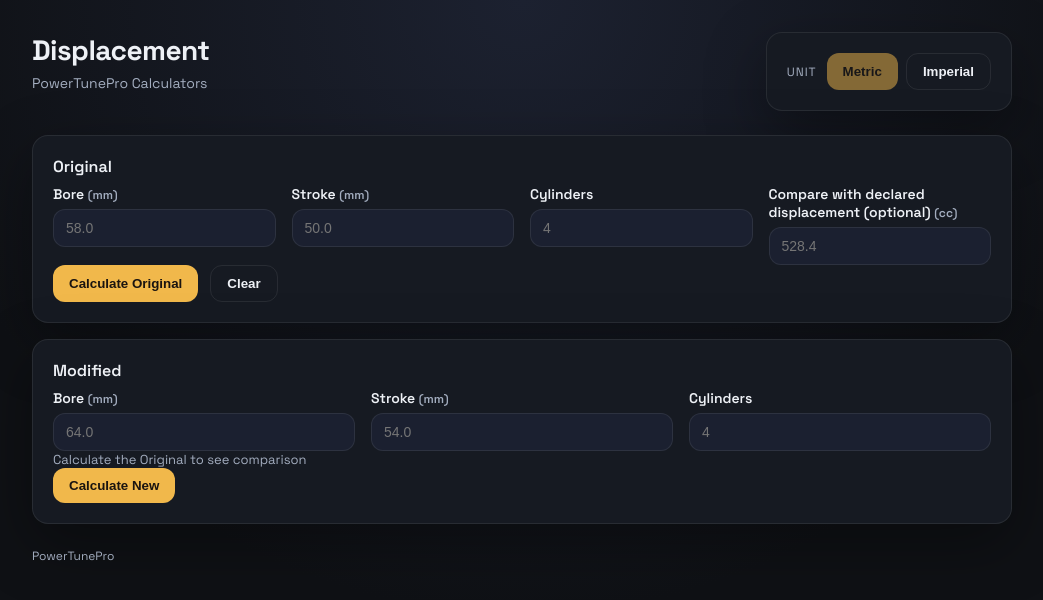
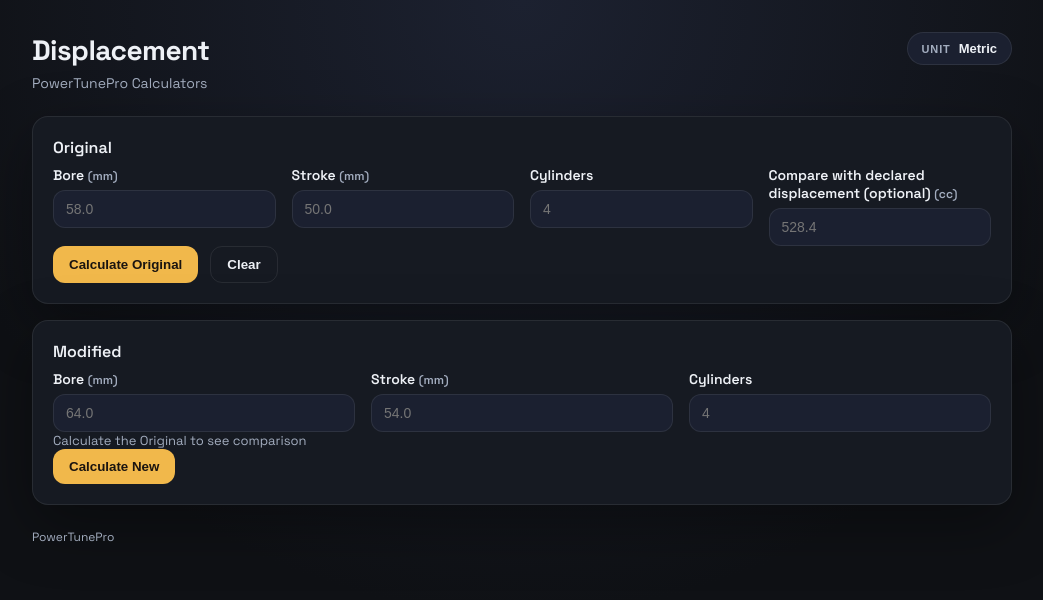
Before and after one commit to allancastrotk/ptp-calculators.code, a Next.js app in the folder frontend-api/: page /displacement in a window 1280 px wide. Shown: the top 600 px of the page, without its empty margins (118-1161 px from the left). Built offline with nearby package versions, Linux system fonts and the light colour scheme.

Commit message:
feat(ui): replace unit switch with single toggle button + transitions

```diff
--- a/frontend-api/components/Layout.tsx
+++ b/frontend-api/components/Layout.tsx
@@ -3,7 +3,8 @@ import React from "react";
 
 import { useI18n } from "../lib/i18n";
 import { HeaderBar } from "./HeaderBar";
-import { UnitSystemSwitch, UnitSystem } from "./UnitSystemSwitch";
+import { UnitToggleButton } from "./UnitToggleButton";
+import { UnitSystem } from "./UnitSystemSwitch";
 
 export function Layout({
   title,
@@ -32,7 +33,7 @@ export function Layout({
             subtitle={subtitle || t("appTitle")}
             rightSlot={
               unitSystem && onUnitChange ? (
-                <UnitSystemSwitch value={unitSystem} onChange={onUnitChange} />
+                <UnitToggleButton value={unitSystem} onChange={onUnitChange} />
               ) : null
             }
           />
--- /dev/null
+++ b/frontend-api/components/UnitToggleButton.tsx
@@ -0,0 +1,29 @@
+import React from "react";
+
+import { useI18n } from "../lib/i18n";
+
+export type UnitSystem = "metric" | "imperial";
+
+export function UnitToggleButton({
+  value,
+  onChange,
+}: {
+  value: UnitSystem;
+  onChange: (next: UnitSystem) => void;
+}) {
+  const { t } = useI18n();
+  const isMetric = value === "metric";
+  const nextValue: UnitSystem = isMetric ? "imperial" : "metric";
+
+  return (
+    <button
+      type="button"
+      className={["ptp-unit-toggle", isMetric ? "is-metric" : "is-imperial"].join(" ")}
+      onClick={() => onChange(nextValue)}
+      aria-pressed={!isMetric}
+    >
+      <span className="ptp-unit-toggle__label">Unit</span>
+      <span>{isMetric ? t("unitMetric") : t("unitImperial")}</span>
+    </button>
+  );
+}
```
